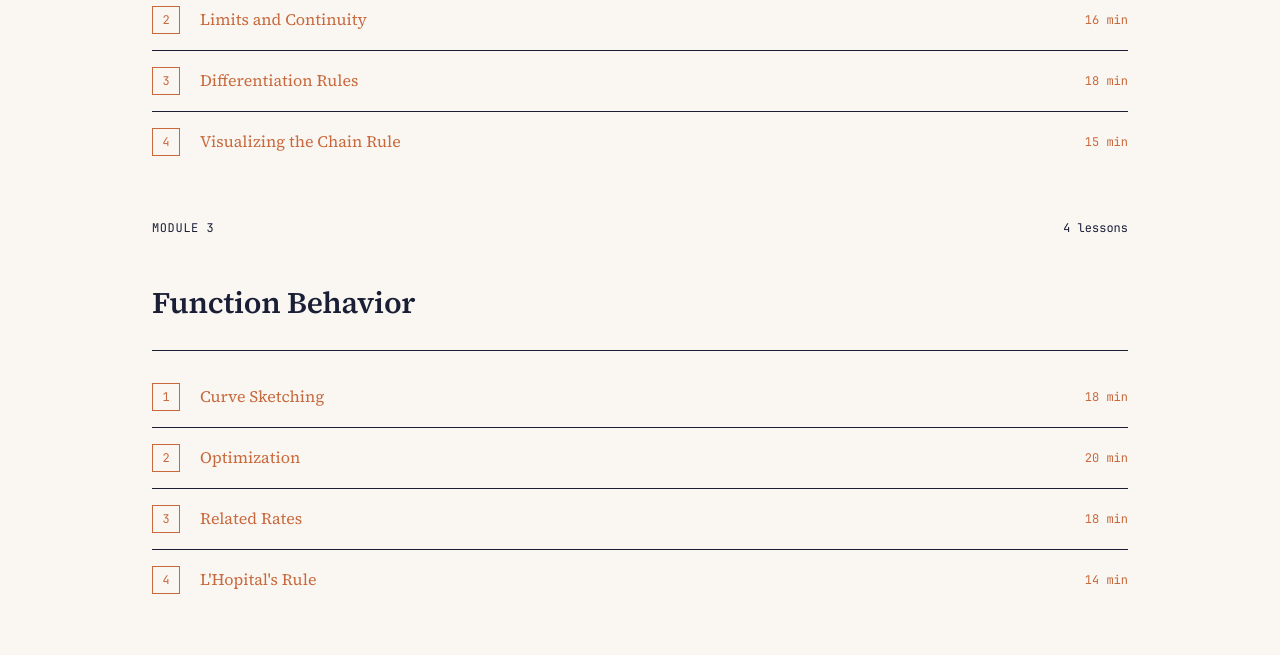
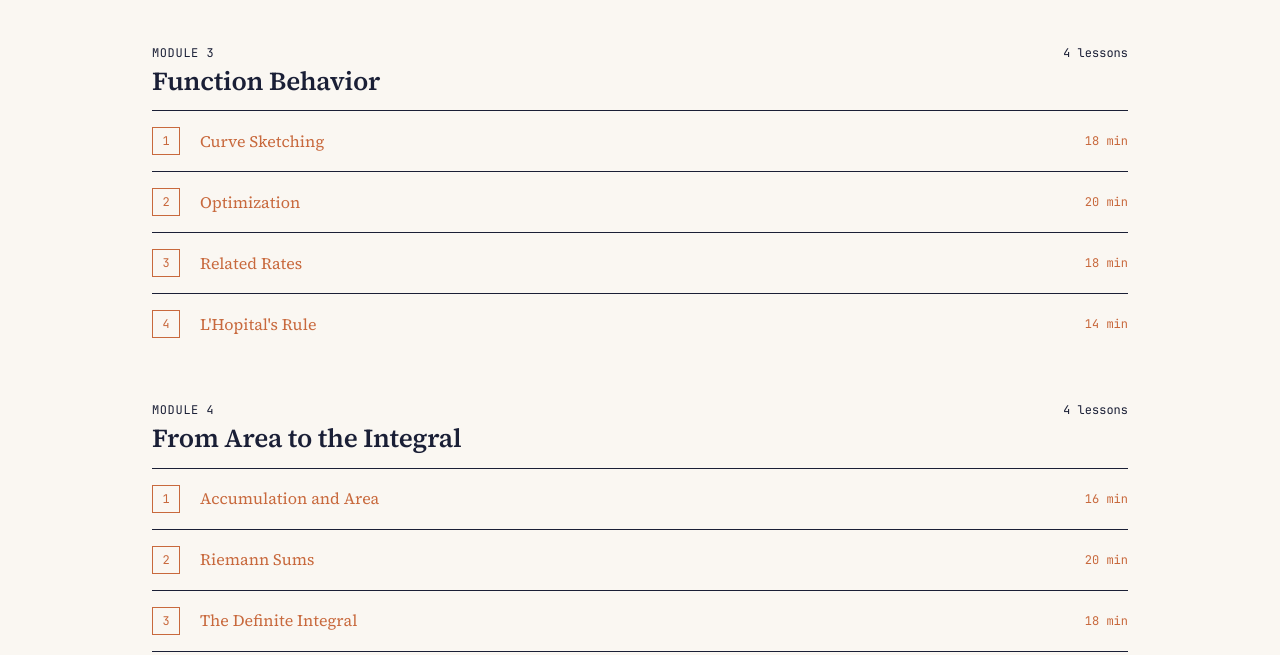
Before and after one commit to Halfknow/mathvis, an Astro site: page /courses/calculus in a window 1280 px wide. Shown: the part 817-1472 px from the top of the page. Built offline with nearby package versions, Linux system fonts and the light colour scheme; Astro itself is replaced by a stand-in of ours; a web font is replaced by a local one.

Commit message:
fix(ui): 修复章节间距并统一字体与图标设计
- 移除课程页面中 `<ol>` 的 `mt-4`，解决模块首节课与上方横线间距过大的问题
- 将交互组件中硬编码的 `monospace` 替换为 `var(--font-mono)` 以统一字体
- 更新站点 favicon 和 Header 的 Logo，采用新的 SVG 钟形曲线图标
- 在 BaseLayout 中添加关键字体文件的 `preload` 预加载标签以优化性能

```diff
--- a/src/components/interactive/FormulaReadout.tsx
+++ b/src/components/interactive/FormulaReadout.tsx
@@ -57,7 +57,7 @@ export function FormulaReadout({ formulas }: FormulaReadoutProps) {
           {f.value && (
             <div style={{
               fontSize: '0.8rem',
-              fontFamily: 'monospace',
+              fontFamily: 'var(--font-mono)',
               color: f.highlight === 'critical' ? 'var(--color-vector-red)'
                 : f.highlight === 'warning' ? 'var(--color-vector-yellow)'
                 : 'var(--color-accent)',
--- a/src/components/interactive/linear-algebra/CrossProductVis.tsx
+++ b/src/components/interactive/linear-algebra/CrossProductVis.tsx
@@ -246,7 +246,7 @@ export function CrossProductVis({}: CrossProductVisProps) {
                   width: '100%', padding: '0.3rem',
                   background: 'var(--color-surface)', border: '1px solid var(--color-border)',
                   borderRadius: '4px', color: 'var(--color-text)', fontSize: '0.85rem',
-                  textAlign: 'center', fontFamily: 'monospace',
+                  textAlign: 'center', fontFamily: 'var(--font-mono)',
                 }}
               />
             ))}
@@ -264,7 +264,7 @@ export function CrossProductVis({}: CrossProductVisProps) {
                   width: '100%', padding: '0.3rem',
                   background: 'var(--color-surface)', border: '1px solid var(--color-border)',
                   borderRadius: '4px', color: 'var(--color-text)', fontSize: '0.85rem',
-                  textAlign: 'center', fontFamily: 'monospace',
+                  textAlign: 'center', fontFamily: 'var(--font-mono)',
                 }}
               />
             ))}
--- a/src/components/interactive/linear-algebra/MatrixTransform3D.tsx
+++ b/src/components/interactive/linear-algebra/MatrixTransform3D.tsx
@@ -306,7 +306,7 @@ export function MatrixTransform3D({ initialM }: MatrixTransform3DProps) {
                     color: 'var(--color-text)',
                     fontSize: '0.85rem',
                     textAlign: 'center',
-                    fontFamily: 'monospace',
+                    fontFamily: 'var(--font-mono)',
                   }}
                 />
               ))
--- a/src/components/interactive/linear-algebra/NonSquareVis.tsx
+++ b/src/components/interactive/linear-algebra/NonSquareVis.tsx
@@ -259,7 +259,7 @@ export function NonSquareVis({}: NonSquareVisProps) {
                   width: '100%', padding: '0.3rem',
                   background: 'var(--color-surface)', border: '1px solid var(--color-border)',
                   borderRadius: '4px', color: 'var(--color-text)', fontSize: '0.85rem',
-                  textAlign: 'center', fontFamily: 'monospace',
+                  textAlign: 'center', fontFamily: 'var(--font-mono)',
                 }}
               />
             ))
--- a/src/components/layout/BaseLayout.astro
+++ b/src/components/layout/BaseLayout.astro
@@ -25,6 +25,16 @@ const htmlLang = locale === 'zh' ? 'zh-CN' : 'en';
     <meta name="viewport" content="width=device-width, initial-scale=1" />
     <meta name="description" content={description ?? t('site.description')} />
     <link rel="icon" type="image/svg+xml" href="/favicon.svg" />
+    <link rel="preload" href="/fonts/source-serif-4/SourceSerif4-Regular.woff2" as="font" type="font/woff2" crossorigin />
+    <link rel="preload" href="/fonts/source-serif-4/SourceSerif4-SemiBold.woff2" as="font" type="font/woff2" crossorigin />
+    <link rel="preload" href="/fonts/source-serif-4/SourceSerif4-Italic.woff2" as="font" type="font/woff2" crossorigin />
+    <link rel="preload" href="/fonts/inter/Inter-Regular.woff2" as="font" type="font/woff2" crossorigin />
+    <link rel="preload" href="/fonts/inter/Inter-Medium.woff2" as="font" type="font/woff2" crossorigin />
+    <link rel="preload" href="/fonts/inter/Inter-SemiBold.woff2" as="font" type="font/woff2" crossorigin />
+    <link rel="preload" href="/fonts/jetbrains-mono/JetBrainsMono-Variable.woff2" as="font" type="font/woff2" crossorigin />
+    <link rel="preload" href="/fonts/katex/KaTeX_Main-Regular.woff2" as="font" type="font/woff2" crossorigin />
+    <link rel="preload" href="/fonts/katex/KaTeX_Math-Italic.woff2" as="font" type="font/woff2" crossorigin />
+    <link rel="preload" href="/fonts/katex/KaTeX_Size1-Regular.woff2" as="font" type="font/woff2" crossorigin />
     <link rel="alternate" hreflang={alt.lang === 'en' ? 'en' : 'zh'} href={Astro.site + alt.path.replace(/^\//, '')} />
     <title>{title} · MathViz</title>
     <script is:inline>
--- a/src/components/layout/Header.astro
+++ b/src/components/layout/Header.astro
@@ -27,8 +27,10 @@ const searchHref = getLocalizedPath('/search', locale);
   <div class="mx-auto flex h-14 max-w-7xl items-center justify-between px-4 md:px-6">
     <!-- Logo / wordmark -->
     <a href={getLocalizedPath('/', locale)} class="group flex items-center gap-2 no-underline">
-      <span class="grid h-7 w-7 place-items-center rounded-md bg-ink text-paper-elevated transition-colors duration-base ease-smooth group-hover:bg-accent">
-        <span class="font-serif text-base font-semibold leading-none">∫</span>
+      <span class="grid h-9 w-9 place-items-center rounded-md bg-ink text-paper-elevated transition-colors duration-base ease-smooth group-hover:bg-accent">
+        <svg width="27" height="27" viewBox="0 0 32 32" fill="none" stroke="currentColor" stroke-width="2.5" stroke-linecap="round" stroke-linejoin="round" aria-hidden="true">
+          <path d="M 4 22 C 11 22, 13 6, 16 6 C 19 6, 21 22, 28 22" />
+        </svg>
       </span>
       <span class="font-serif text-lg font-semibold tracking-tight text-ink">
         MathViz
--- a/src/pages/courses/[course]/index.astro
+++ b/src/pages/courses/[course]/index.astro
@@ -48,7 +48,7 @@ const lessonSlug = (l: { slug: string }) => l.slug.split('/').slice(1).join('/')
           {meta[lang].description}
         </p>
         <div class="mt-6 flex items-center gap-3">
-          <Badge variant="neutral" client:load>Beginner</Badge>
+          <Badge variant="neutral">Beginner</Badge>
           <span class="font-mono text-sm text-ink-faint">
             {totalLessons} lessons · ~{estimatedHours}h
           </span>
@@ -56,7 +56,7 @@ const lessonSlug = (l: { slug: string }) => l.slug.split('/').slice(1).join('/')
       </div>
     </header>
 
-    <section class="mt-16 space-y-12">
+    <section class="mt-12 space-y-12">
       {modules.map(([, modLessons], mIdx) => {
         const modTitle = modLessons[0].data.module;
         return (
@@ -73,7 +73,7 @@ const lessonSlug = (l: { slug: string }) => l.slug.split('/').slice(1).join('/')
               </span>
             </header>
 
-            <ol class="mt-4 divide-y divide-rule">
+            <ol class="divide-y divide-rule">
               {modLessons.map((lesson, lIdx) => (
                 <li>
                   <a
--- a/src/pages/courses/index.astro
+++ b/src/pages/courses/index.astro
@@ -22,7 +22,7 @@ const courses = getCourses(lessons, 'en');
 
     <div class="mt-16 grid gap-6 md:grid-cols-2 lg:grid-cols-3">
       {courses.map((course) => (
-        <CourseCard {...course} client:load />
+        <CourseCard {...course} />
       ))}
     </div>
   </main>
--- a/src/pages/zh/courses/[course]/index.astro
+++ b/src/pages/zh/courses/[course]/index.astro
@@ -47,7 +47,7 @@ const lessonSlug = (l: { slug: string }) => l.slug.split('/').slice(1).join('/')
           {meta[lang].description}
         </p>
         <div class="mt-6 flex items-center gap-3">
-          <Badge variant="neutral" client:load>入门</Badge>
+          <Badge variant="neutral">入门</Badge>
           <span class="font-mono text-sm text-ink-faint">
             {totalLessons} 节课 · 约 {estimatedHours} 小时
           </span>
@@ -55,7 +55,7 @@ const lessonSlug = (l: { slug: string }) => l.slug.split('/').slice(1).join('/')
       </div>
     </header>
 
-    <section class="mt-16 space-y-12">
+    <section class="mt-12 space-y-12">
       {modules.map(([, modLessons], mIdx) => {
         const modTitle = modLessons[0].data.moduleZh ?? modLessons[0].data.module;
         return (
@@ -72,7 +72,7 @@ const lessonSlug = (l: { slug: string }) => l.slug.split('/').slice(1).join('/')
               </span>
             </header>
 
-            <ol class="mt-4 divide-y divide-rule">
+            <ol class="divide-y divide-rule">
               {modLessons.map((lesson, lIdx) => (
                 <li>
                   <a
--- a/src/styles/global.css
+++ b/src/styles/global.css
@@ -1,6 +1,34 @@
 @import './tokens.css';
 @import 'katex/dist/katex.min.css';
 @import "tailwindcss";
+
+/* ===================================================================
+ * KaTeX font overrides — point the three most-used math families at
+ * stable /fonts/katex/ paths (no build hash) so they can be preloaded.
+ * Switched from katex's default font-display:block to swap so math text
+ * shows immediately instead of going invisible for up to 3s.
+ * =================================================================== */
+@font-face {
+  font-family: 'KaTeX_Main';
+  font-style: normal;
+  font-weight: 400;
+  font-display: swap;
+  src: url('/fonts/katex/KaTeX_Main-Regular.woff2') format('woff2');
+}
+@font-face {
+  font-family: 'KaTeX_Math';
+  font-style: italic;
+  font-weight: 400;
+  font-display: swap;
+  src: url('/fonts/katex/KaTeX_Math-Italic.woff2') format('woff2');
+}
+@font-face {
+  font-family: 'KaTeX_Size1';
+  font-style: normal;
+  font-weight: 400;
+  font-display: swap;
+  src: url('/fonts/katex/KaTeX_Size1-Regular.woff2') format('woff2');
+}
 
 /* ===================================================================
  * Self-hosted fonts
@@ -27,6 +55,28 @@
   font-weight: 400;
   font-display: swap;
   src: url('/fonts/source-serif-4/SourceSerif4-Italic.woff2') format('woff2');
+}
+
+/* Metric-matched fallbacks — neutralize the swap jitter by giving the local
+   fallback fonts the same vertical metrics as the web fonts, so text rendered
+   in Georgia/Inter before the woff2 arrives occupies identical space. */
+@font-face {
+  font-family: 'Source Serif 4 Fallback';
+  font-style: normal;
+  font-weight: 400;
+  src: local('Georgia');
+  ascent-override: 92%;
+  descent-override: 23%;
+  size-adjust: 103%;
+}
+@font-face {
+  font-family: 'Inter Fallback';
+  font-style: normal;
+  font-weight: 400;
+  src: local('Arial');
+  ascent-override: 90%;
+  descent-override: 22%;
+  size-adjust: 100%;
 }
 
 /* Inter — UI chrome */
@@ -60,10 +110,24 @@
   font-display: swap;
   src: url('/fonts/jetbrains-mono/JetBrainsMono-Variable.woff2') format('woff2-variations');
 }
+@font-face {
+  font-family: 'JetBrains Mono Fallback';
+  font-style: normal;
+  font-weight: 100 800;
+  src: local('Menlo');
+  ascent-override: 95%;
+  descent-override: 22%;
+  size-adjust: 96%;
+}
 
 /* ===================================================================
  * Base
+ * Wrapped in @layer base so Tailwind utilities (@layer utilities,
+ * higher priority) can override these defaults — e.g. m-0 / mt-* on
+ * headings. Without this, unlayered h1/h2 margins win over utilities.
  * =================================================================== */
+
+@layer base {
 
 *, *::before, *::after {
   box-sizing: border-box;
@@ -91,7 +155,7 @@ body {
 .prose-lesson {
   font-family: var(--font-serif);
   font-size: var(--text-body-lg);
-  line-height: 1.7;
+  line-height: 1.65;
   color: var(--color-ink);
   max-width: var(--content-prose-width);
 }
@@ -107,9 +171,9 @@ h1, h2, h3, h4 {
   color: var(--color-ink);
 }
 
-h1 { font-size: var(--text-h1); line-height: 1.15; margin: 0 0 var(--space-6); }
-h2 { font-size: var(--text-h2); line-height: 1.25; margin: var(--space-12) 0 var(--space-4); }
-h3 { font-size: var(--text-h3); line-height: 1.3;  margin: var(--space-8) 0 var(--space-3); }
+h1 { font-size: var(--text-h1); line-height: 1.2;  margin: 0 0 var(--space-5); }
+h2 { font-size: var(--text-h2); line-height: 1.3;  margin: var(--space-10) 0 var(--space-3); }
+h3 { font-size: var(--text-h3); line-height: 1.35; margin: var(--space-6) 0 var(--space-2); }
 
 /* ===================================================================
  * Links
@@ -171,7 +235,7 @@ pre code {
 }
 
 .katex-display {
-  margin: var(--space-6) 0;
+  margin: var(--space-5) 0;
   overflow-x: auto;
   overflow-y: hidden;
 }
@@ -185,3 +249,5 @@ pre code {
   outline-offset: 3px;
   border-radius: var(--radius-sm);
 }
+
+} /* end @layer base */
--- a/src/styles/tokens.css
+++ b/src/styles/tokens.css
@@ -39,17 +39,17 @@
   --color-vector-yellow:   #d4a02a;
 
   /* ---------- Typography stacks ---------- */
-  --font-serif: 'Source Serif 4', 'Source Serif Pro', 'Charter', Georgia, serif;
-  --font-sans:  'Inter', -apple-system, BlinkMacSystemFont, 'Segoe UI', system-ui, sans-serif;
-  --font-mono:  'JetBrains Mono', 'SF Mono', Menlo, Consolas, monospace;
+  --font-serif: 'Source Serif 4', 'Source Serif 4 Fallback', 'Source Serif Pro', 'Charter', Georgia, serif;
+  --font-sans:  'Inter', 'Inter Fallback', -apple-system, BlinkMacSystemFont, 'Segoe UI', system-ui, sans-serif;
+  --font-mono:  'JetBrains Mono', 'JetBrains Mono Fallback', 'SF Mono', Menlo, Consolas, monospace;
   --font-math:  'STIX Two Math', 'Latin Modern Math', 'Cambria Math', serif;
 
   /* ---------- Type scale ---------- */
   --text-display:   3.5rem;     /* 56px — hero only */
-  --text-h1:        2.5rem;     /* 40px */
-  --text-h2:        1.875rem;   /* 30px */
-  --text-h3:        1.375rem;   /* 22px */
-  --text-body-lg:   1.125rem;   /* 18px — default lesson body */
+  --text-h1:        2.25rem;    /* 36px */
+  --text-h2:        1.625rem;   /* 26px */
+  --text-h3:        1.25rem;    /* 20px */
+  --text-body-lg:   1rem;       /* 16px — default lesson body */
   --text-body:      1rem;       /* 16px — UI body */
   --text-sm:        0.875rem;   /* 14px — captions */
   --text-xs:        0.75rem;    /* 12px — fine print */
```
Also changed, not shown: public/favicon.svg.
